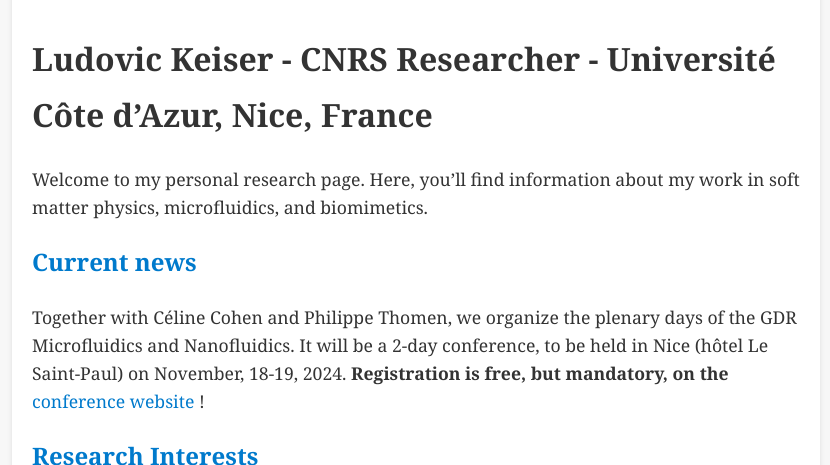
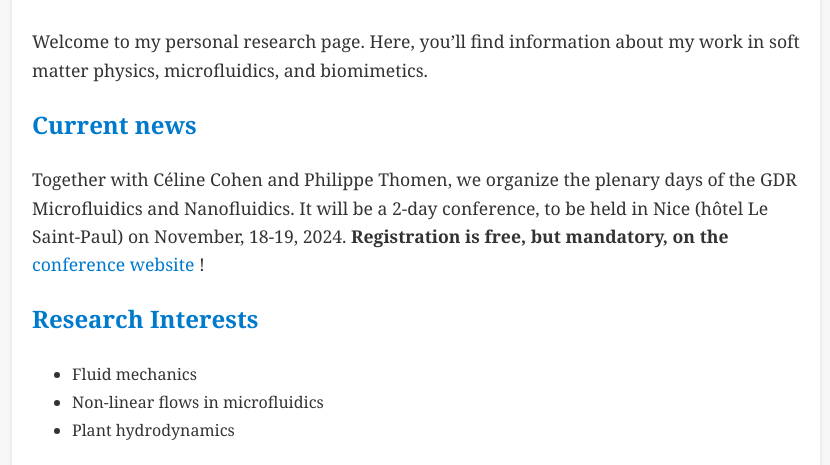
Before and after one commit to Keiser-sci/keiser-sci.github.io, a Jekyll site: the page built from index.md, in a window 1280 px wide and 900 px high, cut to the strip 435-900 px from the top of the window. Shown: the whole strip, without its empty margins (224-1054 px from the left). Built offline with Jekyll 4.4.1, drawn with Linux system fonts in a browser that asks for light colours; our own code applies the rules of GitHub Pages for plain Markdown files.

Commit message:
Update index.md

```diff
--- a/index.md
+++ b/index.md
@@ -9,8 +9,6 @@
 
 
 [Home]({{ '/' | relative_url }}) | [Publications]({{ '/publications/' | relative_url }}) | [Contact]({{ '/contact/' | relative_url }})
-
-# Ludovic Keiser - CNRS Researcher - Université Côte d'Azur, Nice, France
 
 Welcome to my personal research page. Here, you'll find information about my work in soft matter physics, microfluidics, and biomimetics.
 
```
